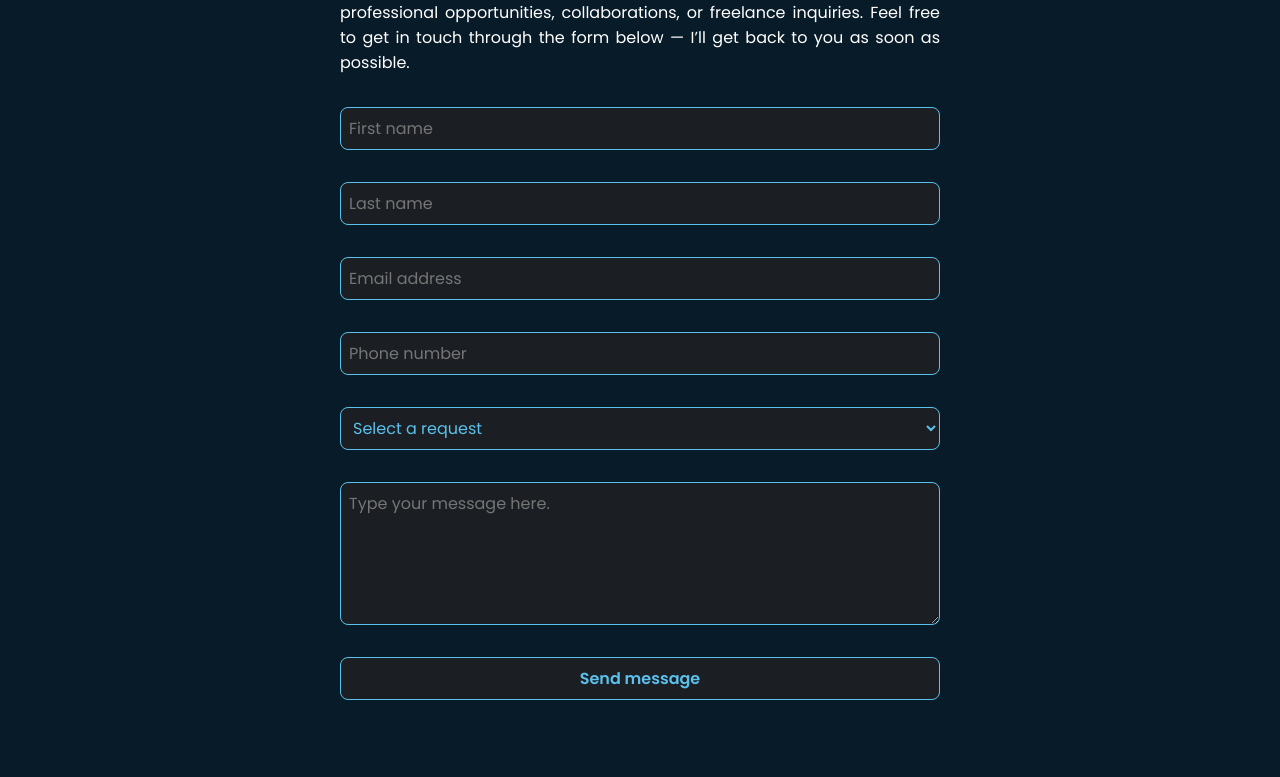
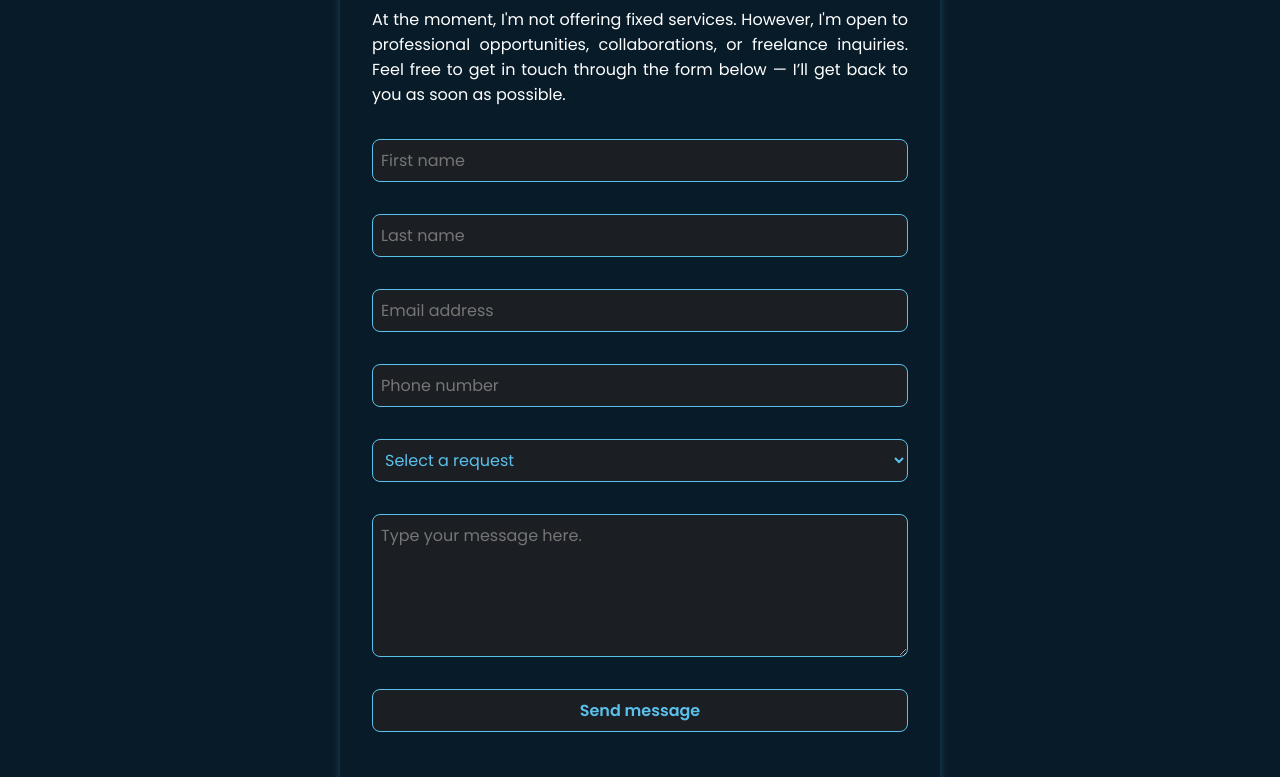
Before and after one commit to MC0D/portfolio, a plain HTML site: page pages/contact.html in a window 1280 px wide. Shown: the part 140-917 px from the top of the page. Before the commit the page ends 888 px from the top, so only its background shows below. Drawn offline with Linux system fonts and the light colour scheme; files whose address does not match are found by name.

Commit message:
ajout de style sur la page contact (bordure autour du formulaire padding...)

```diff
--- a/pages/contact.html
+++ b/pages/contact.html
@@ -30,7 +30,7 @@
       </div>
     </header>
     <main>
-      <section class="contact">
+      <section class="section-contact">
         <h1>Let's work together</h1>
         <p>
           At the moment, I'm not offering fixed services. However, I'm open to
--- a/scss/components/_contact.scss
+++ b/scss/components/_contact.scss
@@ -1,10 +1,14 @@
-.contact {
+.section-contact {
   display: flex;
   flex-direction: column;
   justify-content: center;
   align-items: center;
   gap: 2rem;
   max-width: 600px;
+  box-shadow: 0 4px 10px rgba(91, 192, 235, 0.25);
+  border-radius: 1rem;
+  padding: 2rem;
+
   h1 {
     color: $secondary-color;
   }
```
Also changed, not shown: scss/main.css, 1 other file.
